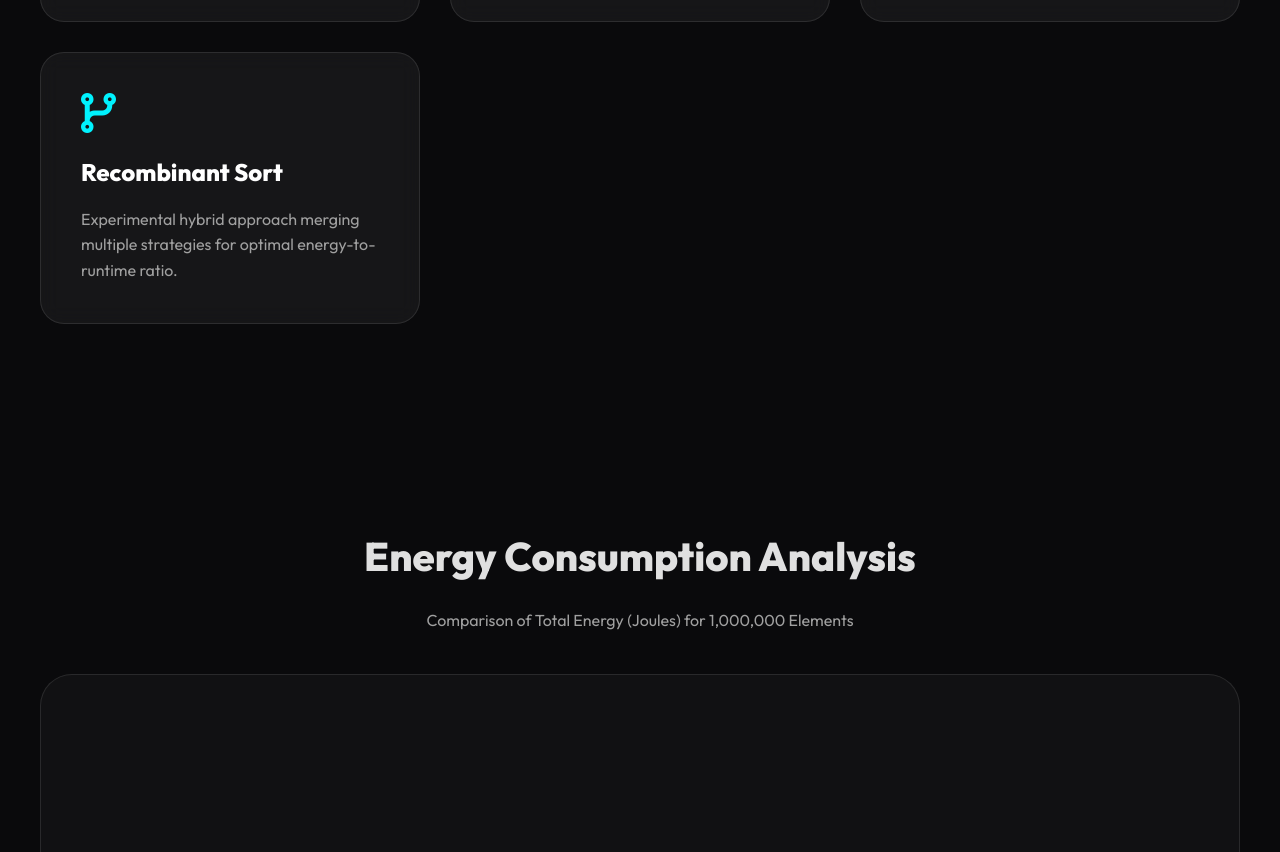
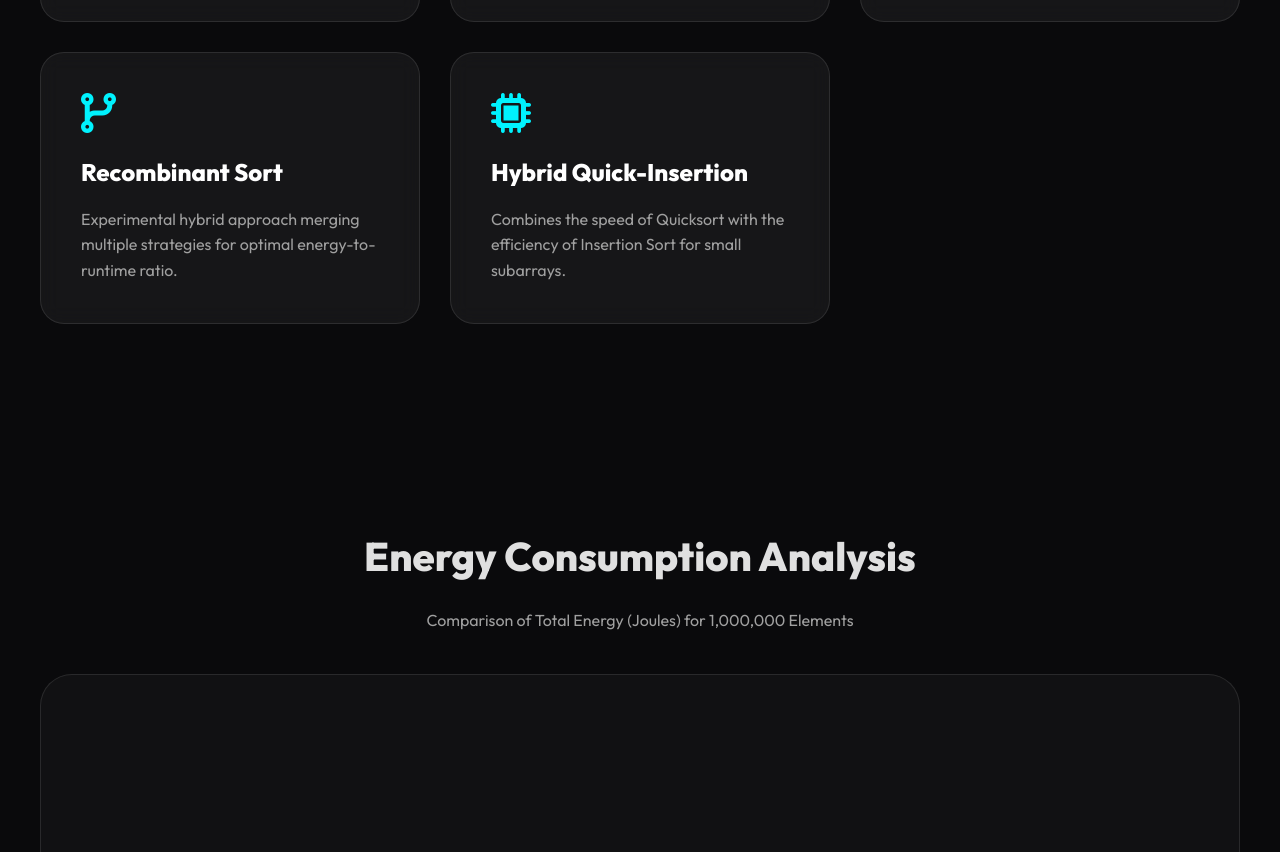
Before and after one commit to SYuskanth/hybrid_sort_energy_project, a plain HTML site: page index.html in a window 1280 px wide. Shown: the part 1358-2210 px from the top of the page. Drawn offline with Linux system fonts and the light colour scheme.

Commit message:
Add missing Hybrid Quick-Insertion algorithm card to portfolio

```diff
--- a/index.html
+++ b/index.html
@@ -52,6 +52,11 @@
                 <i class="fas fa-code-branch"></i>
                 <h3>Recombinant Sort</h3>
                 <p>Experimental hybrid approach merging multiple strategies for optimal energy-to-runtime ratio.</p>
+            </div>
+            <div class="card">
+                <i class="fas fa-microchip"></i>
+                <h3>Hybrid Quick-Insertion</h3>
+                <p>Combines the speed of Quicksort with the efficiency of Insertion Sort for small subarrays.</p>
             </div>
         </div>
     </section>
```
